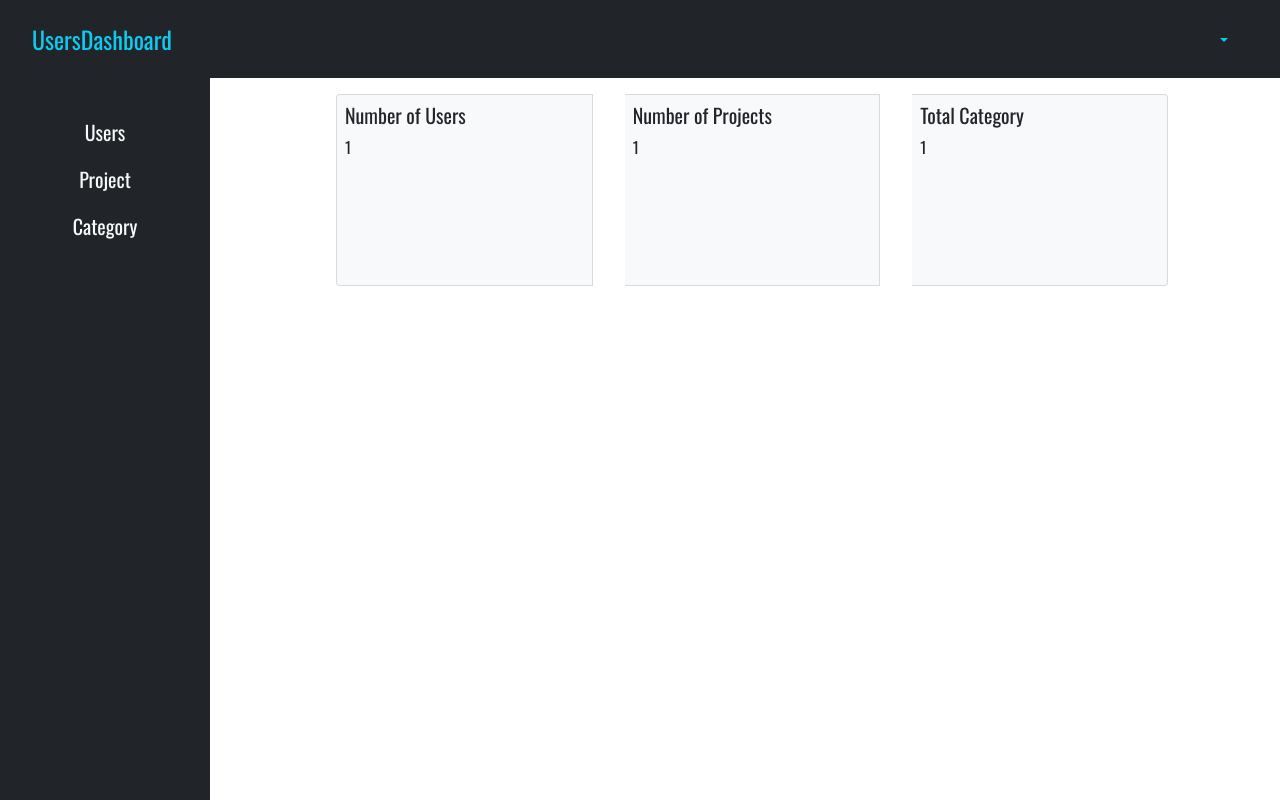
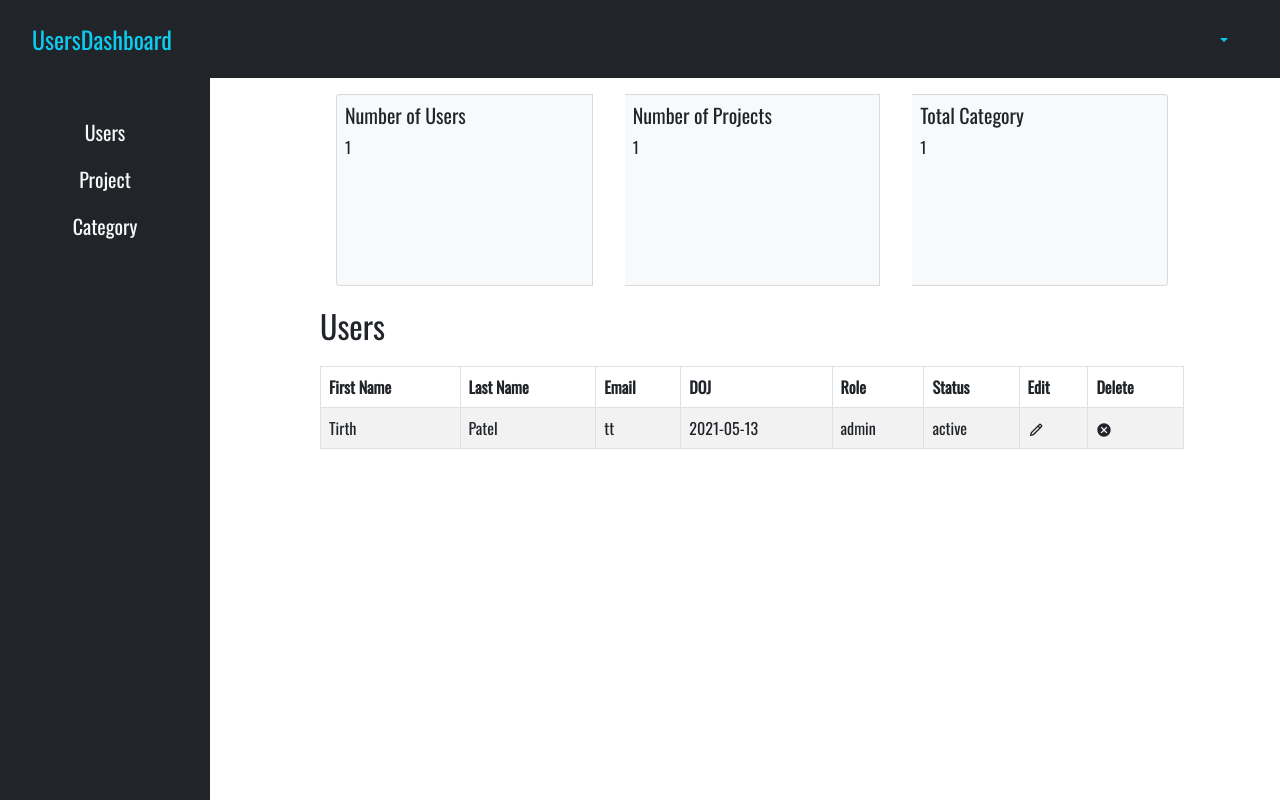
Before and after one commit to recursorit/WebDev-CRM-ttpatel, a React (Create React App) app: page /dashboard in a window 1280 px wide. Built offline with nearby package versions, Linux system fonts and the light colour scheme.

Commit message:
Delete User Implemented

```diff
--- a/src/UserDashboard.js
+++ b/src/UserDashboard.js
@@ -1,15 +1,20 @@
-import React from "react";
-import { Row, Col, Navbar, Nav, Table, Container, NavDropdown, Card, CardGroup } from "react-bootstrap";
+import React, { useState } from "react";
+import { Row, Col, Navbar, Nav, Table, Container, NavDropdown, Card, CardGroup, Modal, Button } from "react-bootstrap";
 import { useSelector, useDispatch } from "react-redux";
 import { Route, Switch, useHistory } from 'react-router';
-import { editAdmin } from './redux/actions'
+import { editAdmin, deleteUser } from './redux/actions'
 import { BiPencil } from "react-icons/bi";
+import { MdCancel, MdDelete } from "react-icons/md";
 const UserDashboard = () => {
 
+  const [modal, setModal] = useState(false)
   const currentUserSelector = useSelector((state) => state.loguser);
   const userList = useSelector((state) => state.users.users);
   const history = useHistory()
-  // const index = userList.indexOf(currentUserSelector.currentuser)
+
+  // const index = userList.findIndex(obj => obj.email === currentUserSelector.currentuser.email)
+
+
   const dispatch = useDispatch()
   console.log(currentUserSelector)
   console.log(userList)
@@ -18,15 +23,18 @@ const UserDashboard = () => {
   console.log(currentUserSelector.currentuser.email)
   console.log(currentUserSelector.currentuser.role)
   console.log(currentUserSelector.currentuser)
+
+
   return (
     <Container fluid className='m-0 p-0'>
       <Navbar className=" bg-dark  p-3" expand='lg'>
         <Navbar.Brand className="text-info fs-4 px-3" href="/#">UsersDashboard</Navbar.Brand>
         <Navbar.Toggle aria-controls="basic-navbar-nav" />
         <Navbar.Collapse className="justify-content-end">
-          <Nav className=" mr-auto flex-column vertical-nav text-center fs-5 active" variant='tabs' defaultActiveKey='/dashboard'>
+          <Nav className=" mr-auto flex-column vertical-nav text-center fs-5 active" variant='tabs' defaultActiveKey='/dashboard' activeKey="/dashboard">
 
-            <Nav.Link onClick={() => history.push(`/dashboard/${currentUserSelector.currentuser.email}`)} className='text-light'>Users</Nav.Link>
+            <Nav.Link onClick={() => history.push(`/dashboard`)} className='text-light'>Users</Nav.Link>
+            {/* <Nav.Link onClick={() => history.push(`/dashboard/${currentUserSelector.currentuser.email}`)} className='text-light'>Users</Nav.Link> */}
             <Nav.Link onClick={() => history.push(`/dashboard/${currentUserSelector.currentuser.email}/project`)} className='text-light'>Project</Nav.Link>
             <Nav.Link onClick={() => history.push(`/dashboard/${currentUserSelector.currentuser.email}/category`)} className='text-light' >Category</Nav.Link>
 
@@ -65,9 +73,8 @@ const UserDashboard = () => {
             </Card.Body>
           </Card>
         </CardGroup>
-
         <Switch>
-          <Route path='/dashboard/:username' exact>
+          <Route path='/dashboard/' exact>
             <p className='text-dark mt-3 fs-2'>Users</p>
             <Table striped bordered responsive className='tableone' >
               <thead>
@@ -80,6 +87,7 @@ const UserDashboard = () => {
                   <th>Status</th>
                   {/* {currentUserSelector.currentuser.role === 'admin' ? <th>Edit</th> : null} */}
                   {userList[0].role === 'admin' ? <th>Edit</th> : null}
+                  {userList[0].role === 'admin' ? <th>Delete</th> : null}
                 </tr>
               </thead>
               <tbody>
@@ -95,6 +103,22 @@ const UserDashboard = () => {
                         <td>{user.status}</td>
                         {/* {userList[index].role === 'admin' ? <th><Button>Edit</Button></th> : console.log(false)} */}
                         {userList[0].role === 'admin' ? <td><BiPencil onClick={() => { return (history.push(`/admin`), dispatch(editAdmin(user.index))) }} /></td> : null}
+                        {userList[0].role === 'admin' ?
+                          <td>{user.role === 'admin' ? <MdCancel /> : <MdDelete onClick={() => setModal(true)} />}</td> : null}
+                        <Modal show={modal} onHide={() => setModal(false)}>
+                          <Modal.Header>
+                            <Modal.Title>Confirm Action?</Modal.Title>
+                          </Modal.Header>
+                          <Modal.Body>
+                            Are you sure you want to delete?
+</Modal.Body>
+                          <Modal.Footer>
+                            <Button className='btn-success' onClick={() => setModal(false)}>
+                              Close
+                                    </Button>
+                            <Button className='btn-danger' onClick={() => { dispatch(deleteUser(user.index)); setModal(false) }}>Delete</Button>
+                          </Modal.Footer>
+                        </Modal>
                       </tr>)
                   })
                 }
--- a/src/redux/actions.js
+++ b/src/redux/actions.js
@@ -2,6 +2,7 @@ export const REGISTER_USER = "REGISTER_USER";
 export const USER_LOGIN = "USER_LOGIN";
 export const UPDATE_USER = 'UPDATE_USER';
 export const EDIT_USER = 'EDIT_USER';
+export const DELETE_USER = 'DELETE_USER'
 
 export function registerUser(data) {
   return {
@@ -30,3 +31,10 @@ export const editAdmin = (data) => {
     payload: data
   }
 }
+
+export const deleteUser = (data) => {
+  return {
+    type: "DELETE_USER",
+    payload: data
+  }
+}
--- a/src/redux/registerReducer.js
+++ b/src/redux/registerReducer.js
@@ -1,4 +1,4 @@
-import { REGISTER_USER, UPDATE_USER } from "./actions";
+import { DELETE_USER, REGISTER_USER, UPDATE_USER } from "./actions";
 import moment from "moment";
 
 const initialState = {
@@ -53,6 +53,11 @@ const registerReducer = (state = initialState, action) => {
           return user
         })
       }
+    case DELETE_USER:
+      return {
+        ...state,
+        users: state.users.filter(user => user.index !== action.payload)
+      }
     default:
       return state;
   }
```
